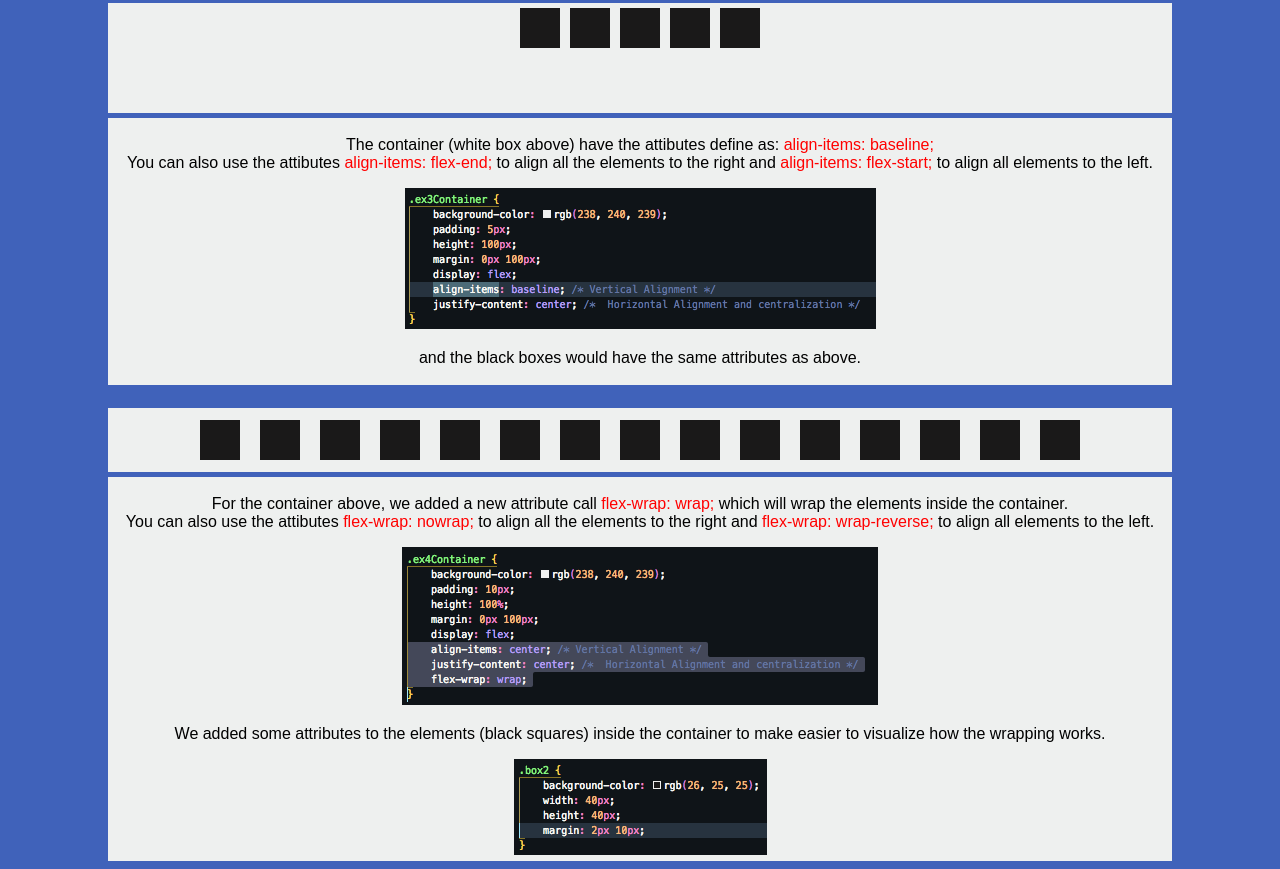
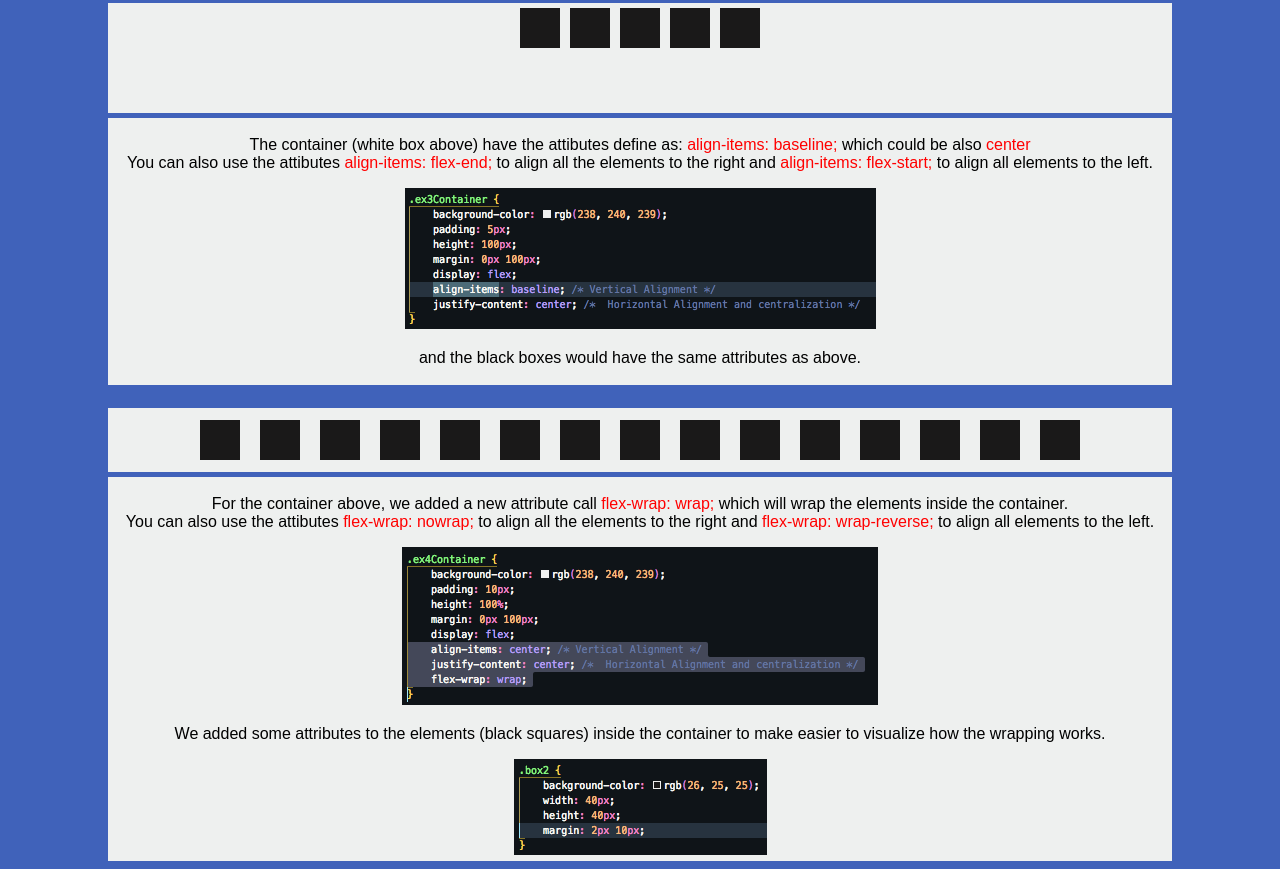
Before and after one commit to brunagarcia/flexBoxDemo, a plain HTML site: page index.html in a window 1280 px wide. Shown: the part 880-1749 px from the top of the page. Drawn offline with nearby package versions, Linux system fonts and the light colour scheme; a web font is replaced by a local one.

Commit message:
fix wrapper

```diff
--- a/index.html
+++ b/index.html
@@ -85,7 +85,7 @@
 	<div class="textContainer">
 		<div>
 			<p>The container (white box above) have the attibutes define as:
-				<span id="alignBaseline" class="highlight"> align-items: baseline;</span>
+				<span id="alignBaseline" class="highlight"> align-items: baseline;</span> which could be also <span class="highlight"> center </span>
 				</br>
 				You can also use the attibutes
 				<span id="alignEnd" class="highlight">align-items: flex-end;</span> to align all the elements to the right and
--- a/js/jquery.js
+++ b/js/jquery.js
@@ -1,72 +1,56 @@
 $(document)
     .ready(function () {
 
-
-    //Container 01
-        // Transform in space-evenly
+        //Container 01 Transform in space-evenly
         $("#spaceEvenly")
             .click(function () {
                 $(".ex1Container").css("justify-content", "space-evenly")
             })
         //Transform in space-between
-        $("#spaceAround")
-            .click(function () {
+        $("#spaceAround").click(function () {
             $(".ex1Container").css("justify-content", "space-around")
         })
         //Transform in space-around
-        $("#spaceBetween")
-            .click(function () {
+        $("#spaceBetween").click(function () {
             $(".ex1Container").css("justify-content", "space-between")
         })
 
-    //Container 02
-        // Transform to center justify
-        $("#contentCenter")
-            .click(function () {
+        //Container 02 Transform to center justify
+        $("#contentCenter").click(function () {
             $(".ex2Container").css("justify-content", "center")
         })
         //Transform to flex-end
-        $("#contentEnd")
-            .click(function () {
+        $("#contentEnd").click(function () {
             $(".ex2Container").css("justify-content", "flex-end")
         })
         //Transform to flex-start
-        $("#contentStart")
-            .click(function () {
+        $("#contentStart").click(function () {
             $(".ex2Container").css("justify-content", "flex-start")
         })
 
-    //Container 03
-        // Transform to center justify
-        $("#alignBaseline")
-            .click(function () {
+        //Container 03 Transform to center justify
+        $("#alignBaseline").click(function () {
             $(".ex3Container").css("align-items", "center")
         })
         //Transform to flex-end
-        $("#alignEnd")
-            .click(function () {
+        $("#alignEnd").click(function () {
             $(".ex3Container").css("align-items", "flex-end")
         })
         //Transform to flex-start
-        $("#alignStart")
-            .click(function () {
+        $("#alignStart").click(function () {
             $(".ex3Container").css("align-items", "flex-start")
         })
 
-    //Container 04
-        // Transform to center justify
-        $("#flexWrap")
-            .click(function () {
+        //Container 04 Transform to center justify
+        $("#flexWrap").click(function () {
             $(".ex4Container").css("flex-wrap", "wrap")
         })
         //Transform to flex-end
-        $("#noWrap")
-            .click(function () {
+        $("#noWrap").click(function () {
             $(".ex4Container").css("flex-wrap", "nowrap")
         })
         //Transform to flex-start
-        $("#alignStart")
-            .click(function () {
+        $("#reverseWrap").click(function () {
             $(".ex4Container").css("flex-wrap", "wrap-reverse")
         })
 
```
Lines whose indentation alone changed are shown as unchanged.
